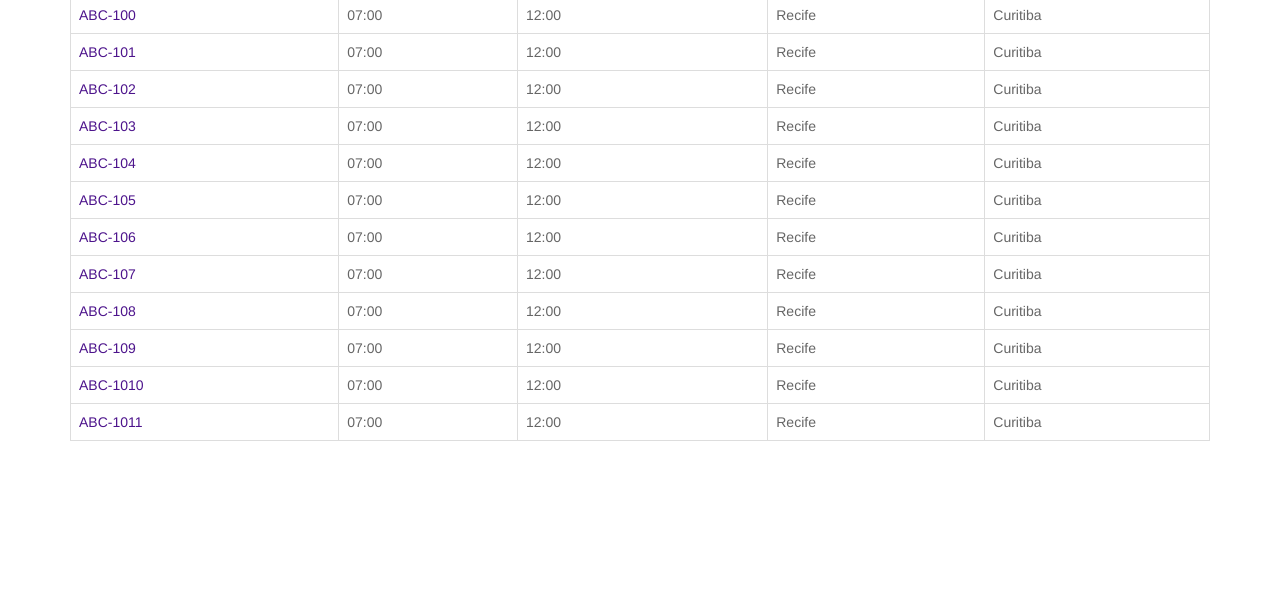
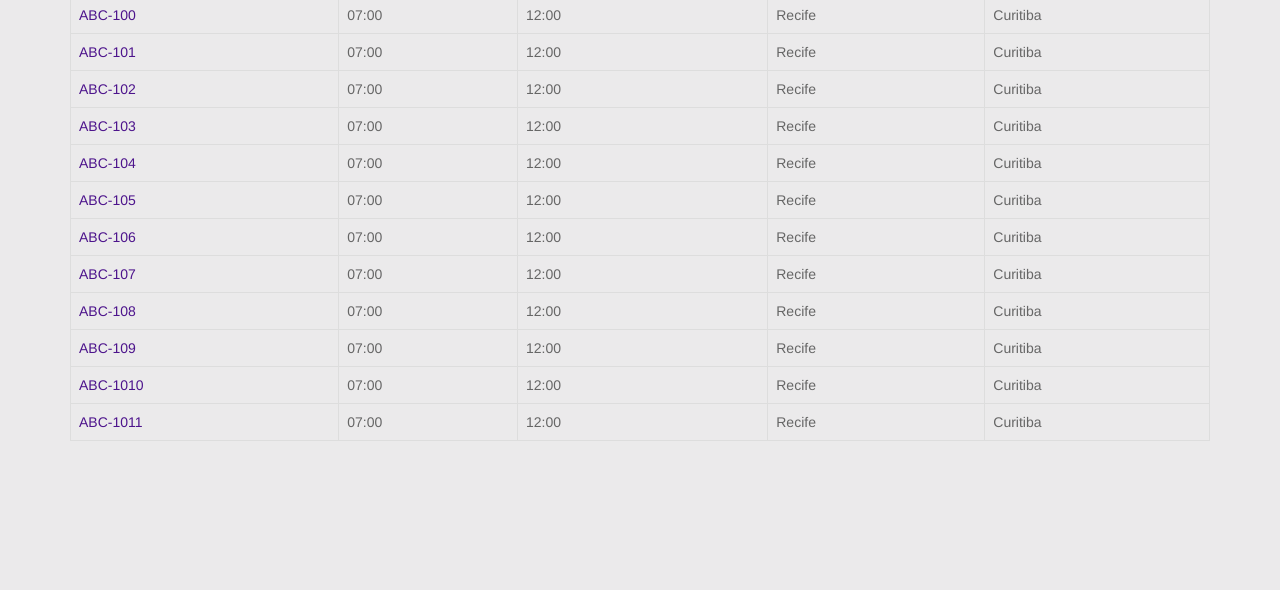
Before and after one commit to mauriciomelo/maps-prototype, a website: page app/index.html in a window 1280 px wide. Shown: the part 210-800 px from the top of the page. Drawn offline with nearby package versions, Linux system fonts and the light colour scheme; some packages are replaced by stand-ins of ours.

Commit message:
change background color to #ebeaeb

```diff
--- a/app/app.css
+++ b/app/app.css
@@ -50,3 +50,7 @@ a {
 td, h2, tr {
 	color: #666;
 }
+
+body {
+	background-color: #ebeaeb;
+}
```
